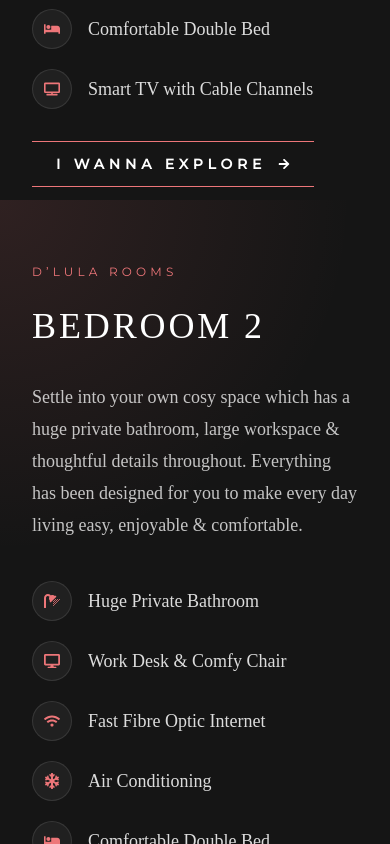
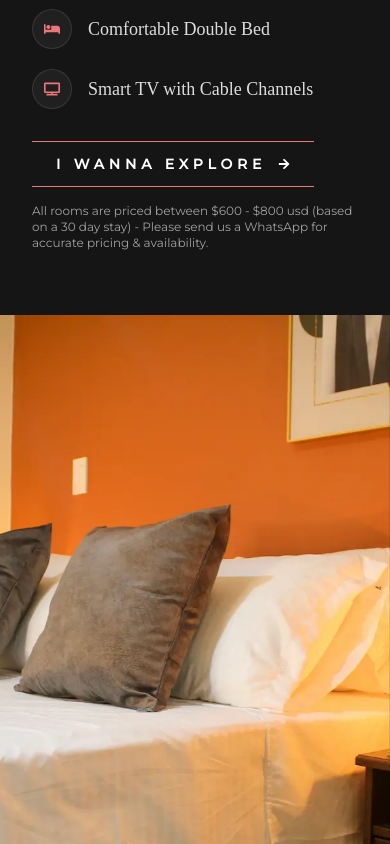
Before and after one commit to jportegame/dlula-coliving, a React (Vite) app: page /our-rooms in a window 390 px wide. Shown: the part 1156-2000 px from the top of the page. Built offline with nearby package versions, Linux system fonts and the light colour scheme.

Commit message:
fix: our rooms responsive and luxury banner

```diff
--- a/src/components/banners/LuxurySplitHero.tsx
+++ b/src/components/banners/LuxurySplitHero.tsx
@@ -66,12 +66,12 @@ const LuxurySplitHero = ({
 
             {animated ? (
               <AnimatedElement animation="slide-up" delay={100}>
-                <h1 className="font-primary text-4xl font-normal uppercase leading-tight tracking-[0.22em] sm:text-5xl lg:text-6xl">
+                <h1 className="font-primary text-3xl font-normal uppercase leading-tight  sm:text-4xl md:tracking-[0.22em] md:text-5xl lg:text-6xl">
                   {title}
                 </h1>
               </AnimatedElement>
             ) : (
-              <h1 className="font-primary text-4xl font-normal uppercase leading-tight tracking-[0.22em] sm:text-5xl lg:text-6xl">
+              <h1 className="font-primary text-3xl font-normal uppercase leading-tight sm:text-4xl md:tracking-[0.22em] md:text-5xl lg:text-6xl">
                 {title}
               </h1>
             )}
--- a/src/components/rooms/RoomBannerLuxury.tsx
+++ b/src/components/rooms/RoomBannerLuxury.tsx
@@ -36,7 +36,7 @@ const RoomBannerLuxury = ({ room, reverse = false }: RoomBannerLuxuryProps) => {
   return (
     <article className="w-full overflow-hidden bg-black text-white">
       <div
-        className={`grid h-auto min-h-screen max-h-screen grid-cols-1 lg:h-screen lg:grid-cols-2 ${
+        className={`grid h-auto grid-cols-1 lg:h-screen lg:max-h-screen lg:grid-cols-2 ${
           reverse ? "lg:[&>*:first-child]:order-2" : ""
         }`}
       >
@@ -101,7 +101,7 @@ const RoomBannerLuxury = ({ room, reverse = false }: RoomBannerLuxuryProps) => {
         </div>
 
         {/* Swiper */}
-        <div className="relative h-[45vh] lg:h-screen">
+        <div className="relative h-auto min-h-[45vh] lg:h-screen">
           <Swiper
             modules={[Autoplay, Navigation, Pagination]}
             slidesPerView={1}
```
